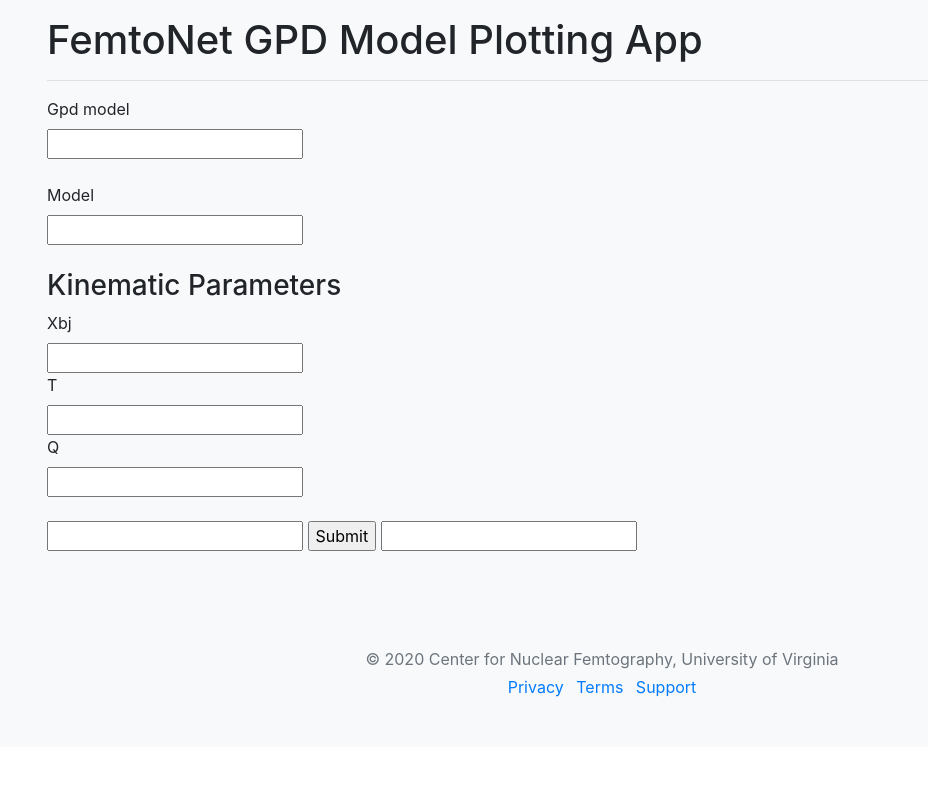
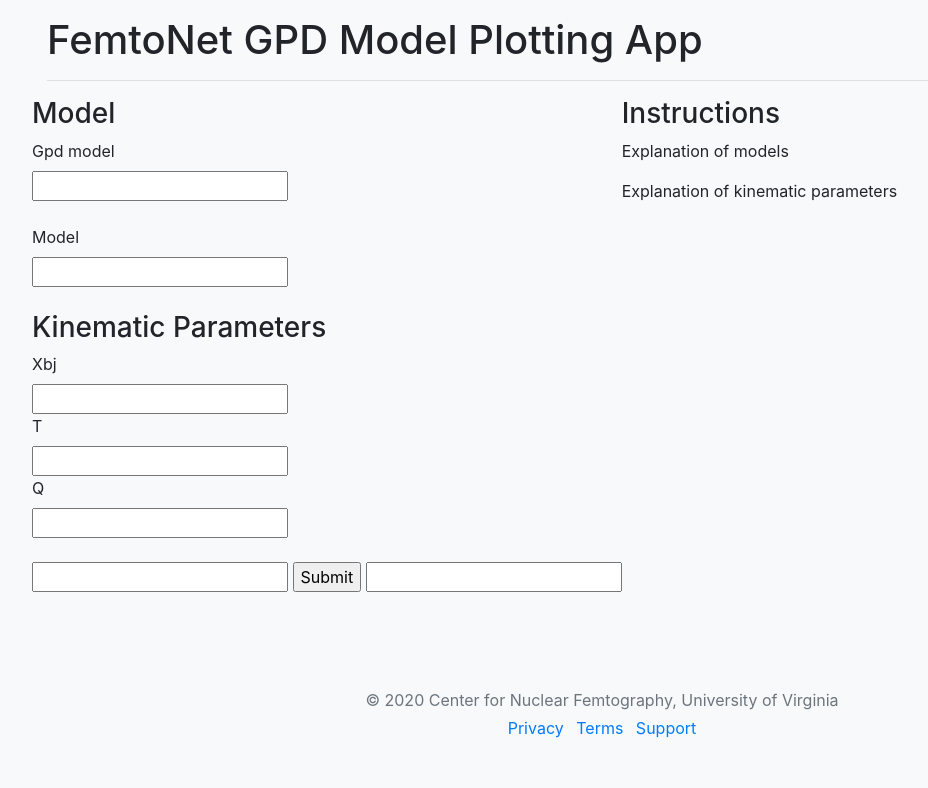
Before and after one commit to uvarc/phys, a Flask app: template app/templates/index.html in a window 1280 px wide. Shown: the part 56-844 px from the top of the page, without its empty margins (38-966 px from the left). Before the commit the page ends 753 px from the top, so only its background shows below. Run offline with Flask 2, Linux system fonts and the light colour scheme; the template is opened without the code that fills it: most values are stand-ins (such as "Sample title", 1, 10 or a date in 2020); form fields are guessed from the names that the template uses; parts of the project's set-up code (start-up, migrations or seed data) failed here and were passed over; some libraries are stand-ins or nearby versions.

Commit message:
downgrade numpy to 1.18.5 (encountered an openblas error for 1.19); add second column to form for explanatory text

```diff
--- a/app/templates/index.html
+++ b/app/templates/index.html
@@ -1,12 +1,21 @@
 {% extends "base.html" %}
 
 {% block content %}
+<style>
+.borderexample {
+ border-style:solid;
+ border-color:#287EC7;
+}
+</style>
 <h1>FemtoNet GPD Model Plotting App</h1>
 
 <hr>
+<div class="row">
+    <div class="column">
         <div class="formwrapper">
             <form method="POST" action="/">
             {{ form.hidden_tag() }}
+                <h3 class="title">Model</h3>
                 <div class="form-field">{{ form.gpd_model.label }} <br>
                     {{ form.gpd_model }}
                     {% if form.gpd_model.errors %}
@@ -63,6 +72,13 @@
                 {{ form.load }} {{ form.submit }} {{ form.download }}
             </form>
         </div>
+    </div>
+    <div class="column">
+        <h3>Instructions</h3>
+        <p>Explanation of models</p>
+        <p>Explanation of kinematic parameters</p>
+    </div>
+</div>
 
 
 {% endblock %}
--- a/requirements.txt
+++ b/requirements.txt
@@ -4,7 +4,7 @@
 itsdangerous==1.1.0
 Jinja2==2.11.1
 MarkupSafe==1.1.1
-numpy==1.19.1
+numpy==1.18.5
 pandas==1.0.5
 plotly==4.8.2
 python-dateutil==2.8.1
```
Lines whose indentation alone changed are shown as unchanged.
